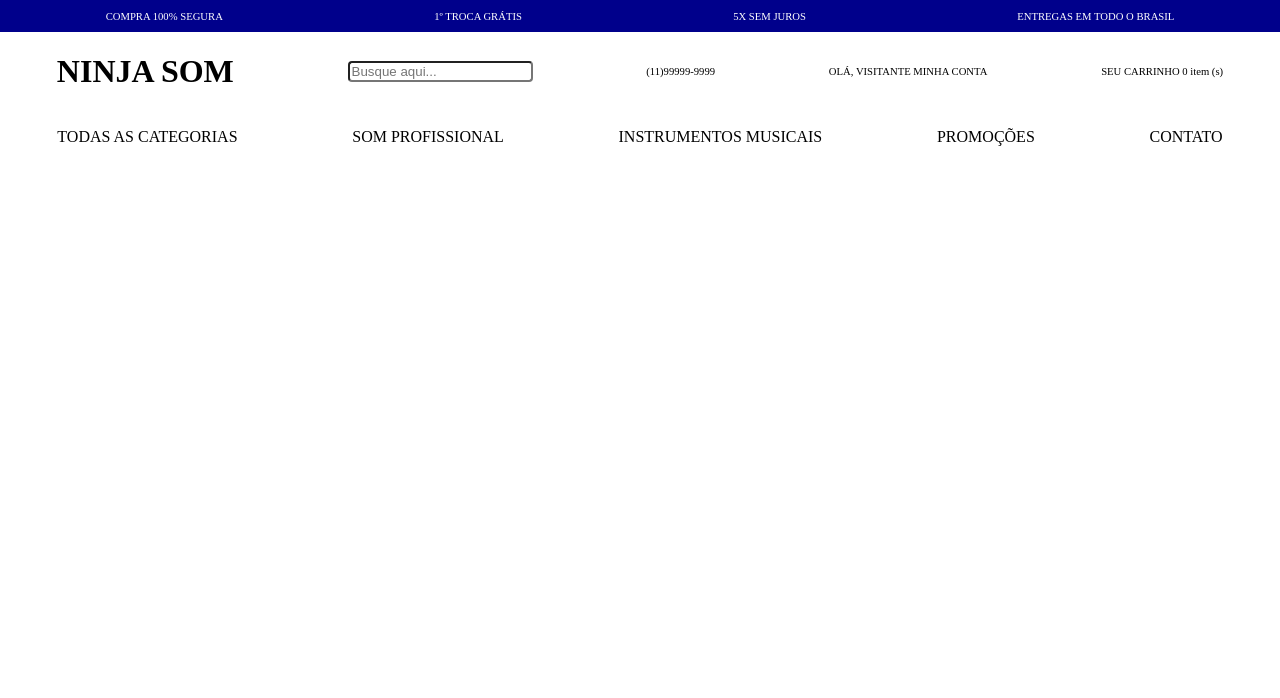
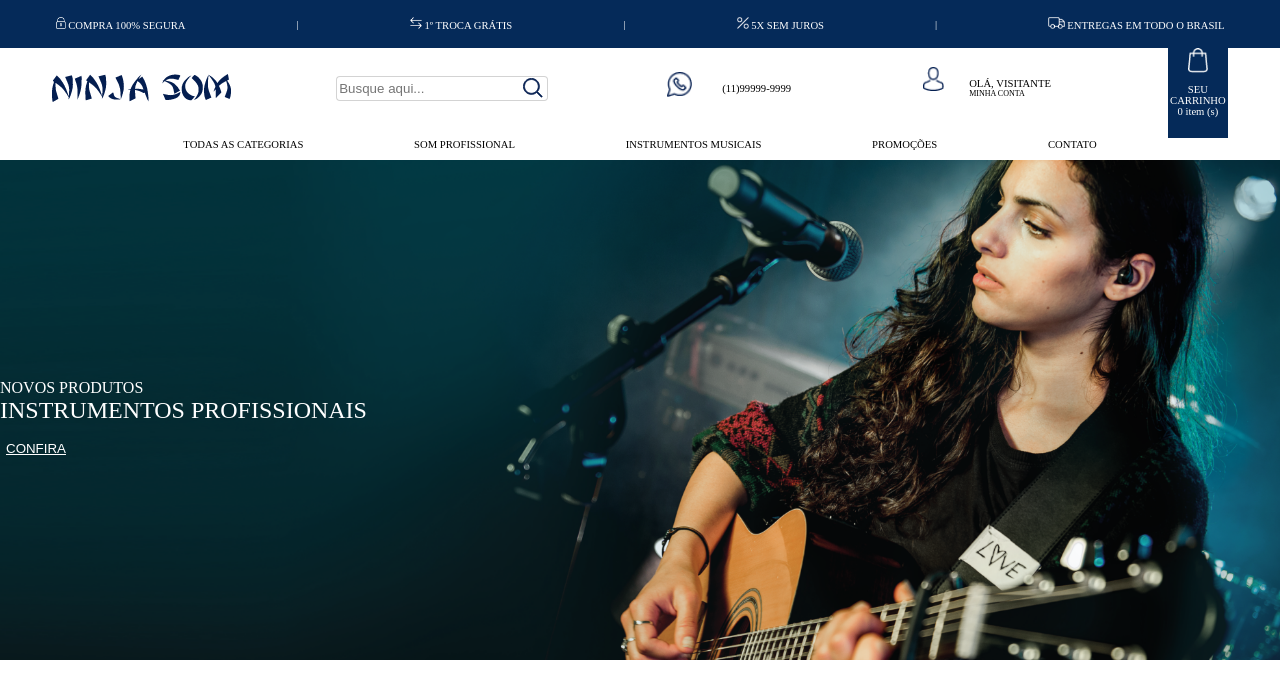
Before and after one commit to Carlos-Vitor/projetoNinjaSom, a website: page src/index.html in a window 1280 px wide. Drawn offline with Linux system fonts and the light colour scheme.

Commit message:
Entrega completado header e nav

```diff
--- a/src/index.html
+++ b/src/index.html
@@ -9,33 +9,55 @@
 <body>
     <header>
         <div>
-            <p>COMPRA 100% SEGURA</p>
-            <p>1º TROCA GRÁTIS</p>
-            <p>5X SEM JUROS</p>
-            <p>ENTREGAS EM TODO O BRASIL</p>
+            <p><img src="./image/lock.png" alt="">  COMPRA 100% SEGURA</p>
+            <p>|</p>
+            <p><img src="./image/arrow.png" alt="">  1º TROCA GRÁTIS</p>
+            <p>|</p>
+            <p><img src="./image/percentage.png" alt="">  5X SEM JUROS</p>
+            <p>|</p>
+            <p><img src="./image/delivery-truck.png" alt="">  ENTREGAS EM TODO O BRASIL</p>
         </div>
 
         <div>
-            <H1>NINJA SOM</H1>
-            <input type="search" name="" id="search" placeholder="Busque aqui...">
-            <p>(11)99999-9999</p>
-            <p>OLÁ, VISITANTE <span>MINHA CONTA</span></p>
+            <img src="./image/TITULO.png" alt="">
+            <span id="search">
+                <input type="search" name="" id="" placeholder="Busque aqui...">
+                <button type="submit"></button>
+            </span>
             <div>
-                <p>SEU CARRINHO <span>0 item (s)</span></p>
+                <img src="./image/number.png" alt="">
+                <p>(11)99999-9999</p>
+            </div>
+            <div>
+                <img src="./image/avatar.png" alt="">
+                <p>OLÁ, VISITANTE <span>MINHA CONTA</span></p>
+            </div>
+            <div>
+                <img src="./image/shopping-bag.png" alt="">
+                <p>SEU CARRINHO 0 item (s)</p>
             </div>
         </div>
 
     </header>
 
     <nav>
+        <div>
         <p>TODAS AS CATEGORIAS</p>
         <p>SOM PROFISSIONAL</p>
         <p>INSTRUMENTOS MUSICAIS</p>
         <p>PROMOÇÕES</p>
         <p>CONTATO</p>
+        </div>
     </nav>
 
-    <section></section>
+    <section>
+        <div>
+            <div>
+                <p>NOVOS PRODUTOS <span>INSTRUMENTOS PROFISSIONAIS</span></p>
+                <button>CONFIRA</button>
+            </div>
+        </div>
+    </section>
 
     <footer></footer>
 </body>
--- a/src/scss/style.scss
+++ b/src/scss/style.scss
@@ -1,44 +1,139 @@
+$firstBlue: #052A59;
 
 body{
 margin: 0;
 
     header{
         div:nth-child(1){
-
             align-items: center;
-            background-color: darkblue;
+            background-color: $firstBlue;
             color: white;
             display: flex;
             font-size: 8pt;
-            height: 4vh;
+            height: 6vh;
             justify-content: space-around;
+
+            p{
+                text-align: center;
+
+                img{
+                    height: 12px;
+                }
+
+            }
+
 
         }
         div:nth-child(2){
-
+            align-items: center;
             display: flex;
+            height: 80px;
             justify-content: space-around;
-            align-items: center;
 
             #search{
+                display: flex;
+               input{
+                    border: 1px solid lightgray;
+                    border-right: 0;
+                    border-radius: 4px 0 0 4px;
+                    margin: 0;
 
-                border-radius: 4px;
-            }
-
-            p{
-                font-size: 8pt;
+               }
+               button{
+                   background: url('../image/magnifying-glass.png') center no-repeat;
+                   border-radius: 0 4px 4px 0;
+                   border: 1px solid lightgray;
+                   border-left: 0;
+                   margin: 0;
+                   width: 30px;
+                   height: 25px;
+               }
             }
 
             div{
                 display: flex;
+                justify-content: space-around;
+                width: 12vw;
+
+                img{
+                    height: 25px;
+                }
+
+                p{
+                    display: flex;
+                    flex-direction: column;
+                    font-size: 8pt;
+                    span{
+                        font-size: 6pt;
+                    }
+                }
+            }
+
+            div:nth-child(5){
+                align-items: center;
+                background-color: $firstBlue;
+                color: white;
+                display: flex;
                 flex-direction: column;
+                height: 100px;
+                justify-content: center;
+                width: 60px;
+
+                p{
+                    text-align: center;
+                }
+
+
             }
         }
     }
 
     nav{
-
         display: flex;
         justify-content: space-around;
+        font-size: 8pt;
+
+        div{
+            display: flex;
+            justify-content: space-around;
+            width: 80%;
+            p:hover{
+                cursor: pointer;
+                text-decoration: underline  black;
+            }
+        }
+    }
+
+    section{
+        display: flex;
+
+        div{
+            background-image: url("../image/Grupo\ 3.png");
+            background-size: cover;
+            display: flex;
+            flex-direction: column;
+            height: 500px;
+            justify-content: center;
+            width: 100%;
+
+            p{
+                display: flex;
+                flex-direction: column;
+                font-size: 12pt;
+                color: white;
+
+                span{
+                    font-size: 18pt;
+                }
+            }
+
+            button{
+                background-color: transparent;
+                border: none;
+                color: white;
+                text-decoration: underline;
+                width: 70px;
+            }
+        }
     }
 }
```
Also changed, not shown: src/css/style.css, src/image/Grupo 3.png (added), src/image/TITULO.png (added), src/image/arrow.png (added), src/image/avatar.png (added), src/image/delivery-truck.png (added), src/image/lock.png (added), src/image/magnifying-glass.png (added), src/image/number.png (added), src/image/percentage.png (added), src/image/shopping-bag.png (added).
